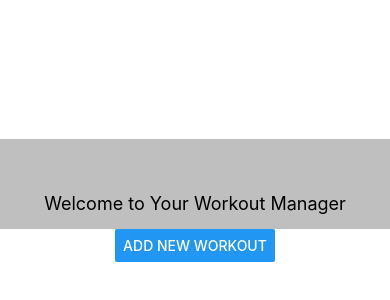
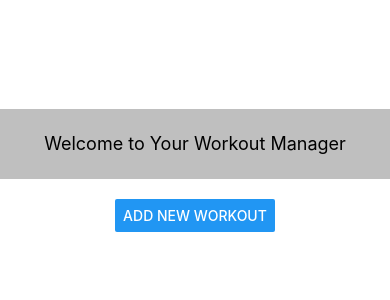
Before and after one commit to ah-james/workout-checklist, a React Native app: screen / in a window 390 px wide. Shown: the part 262-562 px from the top of the page. Built offline with nearby package versions, Linux system fonts and the light colour scheme.

Commit message:
Styling Changes

```diff
--- a/App.js
+++ b/App.js
@@ -1,51 +1,13 @@
 import { StatusBar } from 'expo-status-bar';
 import React from 'react';
+import { View } from 'react-native';
 import WorkoutsHome from './containers/WorkoutsHome'
-// import { StyleSheet, Text, View, Button, ProgressViewIOSComponent } from 'react-native';
-// import WorkoutList from './components/WorkoutList'
-// import WorkoutForm from './components/WorkoutForm'
-// import Header from './components/Header'
 
 export default function App() {
-  // const [workoutText] = useState("Name Your Workout")
-  // const [workoutList, setWorkoutList] = useState([])
-  // const [isCreateWorkout, setIsCreateWorkout] = useState(false)
-
-  // const addWorkout = newWorkout => {
-  //   setWorkoutList(currentWorkouts => [...currentWorkouts, { id: Math.random().toString(), value: newWorkout}])
-  //   console.log(workoutList)
-  //   setIsCreateWorkout(false)
-  // }
-
-  // const cancel = () => {
-  //   setIsCreateWorkout(false)
-  // }
-
-  // const removeWorkout = workoutId => {
-  //   // console.log(workoutId)
-  //   setWorkoutList(currentList => {
-  //     return currentList.filter((workout) => workout.id !== workoutId)
-  //   })
-  // }
-
   return (
-    <WorkoutsHome />
-    // <View style={styles.container}>
-    //   <Header title={"Welcome to Your Workout Manager"} />
-    //   <Button title={'Add New Workout'} onPress={() => setIsCreateWorkout(true)} />
-    //   <WorkoutForm cancel={cancel} visible={isCreateWorkout} workoutText={workoutText} addWorkout={addWorkout} />
-    //   <WorkoutList workoutList={workoutList} delete={removeWorkout} />
-    //   <StatusBar style="auto" />
+    // <View>
+      <WorkoutsHome />
+      // <StatusBar style="auto" />
     // </View>
   );
 }
-
-// const styles = StyleSheet.create({
-//   container: {
-//     flex: 1,
-//     backgroundColor: '#fff',
-//     alignItems: 'center',
-//     justifyContent: 'center',
-//     marginTop: 80,
-//   },
-// });
--- a/components/Header.js
+++ b/components/Header.js
@@ -12,11 +12,11 @@ const Header = props => {
 const styles = StyleSheet.create({
     header: {
         width: '100%',
-        height: 90,
-        paddingTop: 40,
+        height: 70,
         backgroundColor: '#bfbfbf',
         alignItems: 'center',
         justifyContent: 'center',
+        marginVertical: 20
     },
     headerText: {
         fontSize: 18,
--- a/components/WorkoutForm.js
+++ b/components/WorkoutForm.js
@@ -32,7 +32,8 @@ const styles = StyleSheet.create({
     },
     form: {
       justifyContent: 'center',
-      alignItems: 'center'
+      alignItems: 'center',
+      marginTop: 25
     },
     buttons: {
       width: 150,
--- a/containers/WorkoutsHome.js
+++ b/containers/WorkoutsHome.js
@@ -30,7 +30,7 @@ const WorkoutsHome = props => {
   return (
     <View style={styles.container}>
       <Header title={"Welcome to Your Workout Manager"} />
-      <Button title={'Add New Workout'} onPress={() => setIsCreateWorkout(true)} />
+      <Button style={styles.buttonContainer} title={'Add New Workout'} onPress={() => setIsCreateWorkout(true)} />
       <WorkoutForm cancel={cancel} visible={isCreateWorkout} workoutText={workoutText} addWorkout={addWorkout} />
       <WorkoutList workoutList={workoutList} delete={removeWorkout} />
       <StatusBar style="auto" />
@@ -44,8 +44,13 @@ const styles = StyleSheet.create({
     backgroundColor: '#fff',
     alignItems: 'center',
     justifyContent: 'center',
-    marginTop: 80,
+    // marginTop: 80,
+    marginVertical: 80
   },
+  buttonContainer: {
+      marginVertical: 10,
+      paddingTop: 10
+  }
 });
 
 export default WorkoutsHome
```
